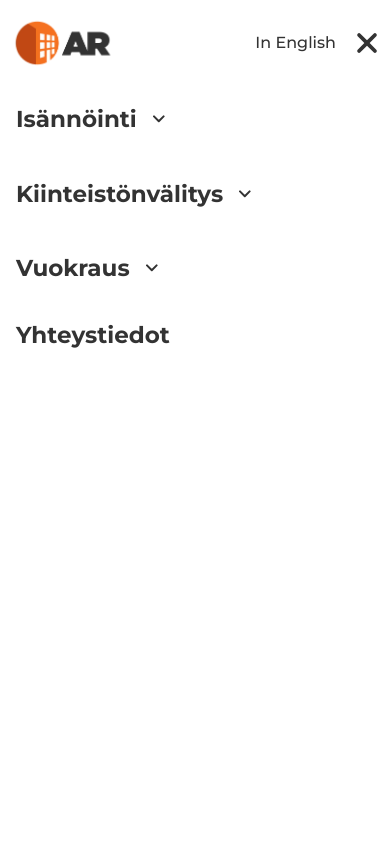
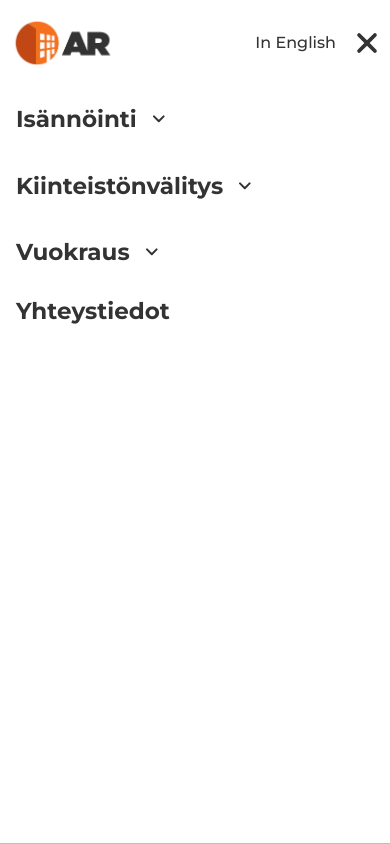
Before and after one commit to AkseliRaj/real-estate-management-website, a React (Vite) app in the folder ar-isannointi-oy/: page / in a window 390 px wide. Both pictures are taken after a click on the button "Toggle navigation menu". Shown: the top 844 px of the page. Built offline with nearby package versions, Linux system fonts and the light colour scheme.

Commit message:
feat: Enhance MobileNavBar with overflow management and CSS adjustments for better responsiveness

```diff
--- a/ar-isannointi-oy/src/components/nav/MobileNavBar.jsx
+++ b/ar-isannointi-oy/src/components/nav/MobileNavBar.jsx
@@ -1,4 +1,4 @@
-import React, { useState } from 'react';
+import React, { useState, useEffect } from 'react';
 
 import Logo from '../../assets/webp/Logo.webp';
 import DropDownIcon from '../../assets/svg/DropdownArrowDown.svg';
@@ -28,6 +28,19 @@ const MobileNavBar = () => {
 
     const isDropdownOpen = (dropdownKey) => openDropdown === dropdownKey;
 
+    useEffect(() => {
+        if (isMenuOpen) {
+            document.body.style.overflow = 'hidden';
+        } else {
+            document.body.style.overflow = 'unset';
+        }
+
+        // This cleanup runs if the component unmounts (e.g., resizing to desktop)
+        return () => {
+            document.body.style.overflow = 'unset';
+        };
+    }, [isMenuOpen]);
+
     return (
         <nav className={`navbar navbar-expand-lg navbar-light${isMenuOpen ? ' mobile-menu-open' : ''}`}>
             <div className="container-fluid px-2 px-sm-4 mobile-nav-top">
@@ -55,7 +68,7 @@ const MobileNavBar = () => {
                 </div>
 
                 <div className={`navbar-collapse mobile-nav-collapse${isMenuOpen ? ' show' : ''}`} id="navbarContentMobile">
-                        <ul className="navbar-nav mx-auto gap-2 py-3 px-2">
+                    <ul className="navbar-nav mx-auto gap-4 py-3 px-2">
                         {NAV_SECTIONS.map((section) => (
                             <li key={section.key} className={`nav-item dropdown d-flex flex-column align-items-start${isDropdownOpen(section.key) ? ' show' : ''}`}>
                                 <a
--- a/ar-isannointi-oy/src/css/NavBar.css
+++ b/ar-isannointi-oy/src/css/NavBar.css
@@ -1,8 +1,12 @@
 .navbar {
-    position: relative;
+    position: sticky;
+    top: 0;
+    z-index: 1030;
+    background-color: #fff;
+    border-bottom: 1px solid #BEBEBE;
 }
 
-.navbar .dropdown {
+.dropdown {
     position: static;
 }
 
@@ -100,7 +104,6 @@
         position: relative;
         z-index: 1032;
         background-color: #fff;
-
     }
 
     .navbar .mobile-nav-collapse {
@@ -137,17 +140,20 @@
         opacity: 0;
         overflow: hidden;
         border: 0;
-        transition: max-height 0.3s ease, opacity 0.25s ease, border-bottom-width 0.2s ease;
+        transition: max-height 0.3s ease, opacity 0.25s ease;
     }
 
     .navbar .dropdown-menu.mobile-dropdown-menu.show {
         max-height: 24rem;
         opacity: 1;
-        border-bottom-width: 1px;
     }
 
     .navbar .dropdown-menu.mobile-dropdown-menu {
         padding: 0rem;
+    }
+
+    #Header {
+        padding-bottom: 0rem;
     }
 }
 
@@ -181,6 +187,17 @@
     }
 }
 
+@media (min-width: 992px) {
+    .navbar .dropdown-menu {
+        /* Remove Bootstrap Defaults */
+        border: none;
+        border-radius: 0;
+        box-shadow: none;
+        border-bottom: 1px solid #BEBEBE;
+        border-top: 1px solid #BEBEBE;
+    }
+}
+
 .DropDownMenuImage {
     max-width: 100%;
     height: auto;
```
Lines whose indentation alone changed are shown as unchanged.
